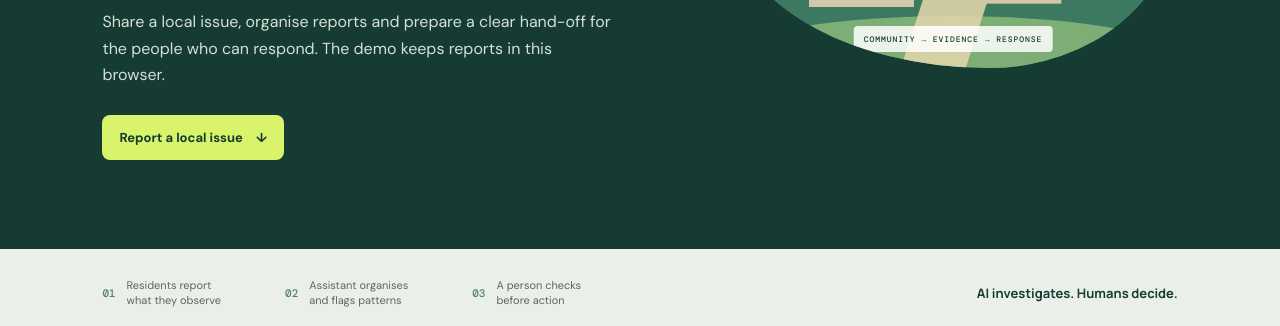
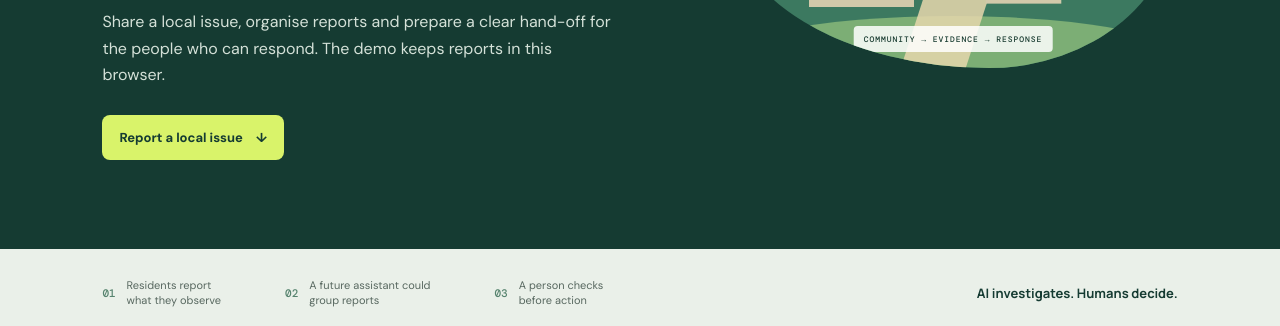
Before and after one commit to faithfulord1/palm92-situation-intelligence, a website: page app/public/community.html in a window 1280 px wide. Shown: the part 474-800 px from the top of the page. Drawn offline with nearby package versions, Linux system fonts and the light colour scheme.

Commit message:
Clarify future assistant capability

```diff
--- a/app/public/community.html
+++ b/app/public/community.html
@@ -32,7 +32,7 @@
 
     <section class="trust-strip" aria-label="How the prototype handles reports">
       <div><b>01</b><span>Residents report<br>what they observe</span></div>
-      <div><b>02</b><span>Assistant organises<br>and flags patterns</span></div>
+      <div><b>02</b><span>A future assistant could<br>group reports</span></div>
       <div><b>03</b><span>A person checks<br>before action</span></div>
       <p>AI investigates. Humans decide.</p>
     </section>
```
